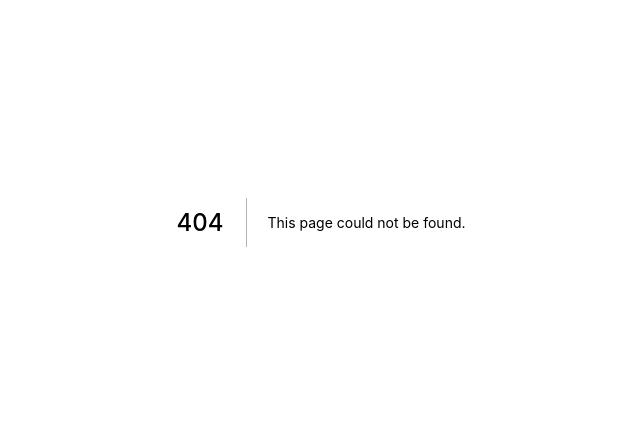
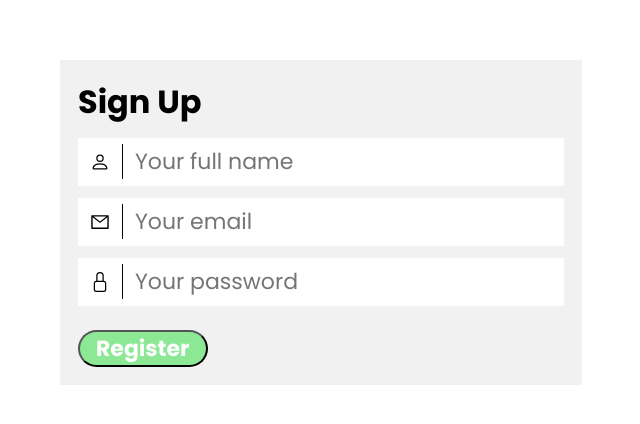
Before and after one commit to wetrustinprize/zork-frontend, a Next.js app: page /signup in a window 1280 px wide. Before the commit this address had no page. Shown: the part 178-602 px from the top of the page, without its empty margins (319-959 px from the left). Built offline with nearby package versions, Linux system fonts and the light colour scheme.

Commit message:
separated login and signup pages

```diff
--- /dev/null
+++ b/src/pages/signup/index.tsx
@@ -0,0 +1,48 @@
+import Head from "next/head";
+
+import ZorkButton from "@components/ZorkButton";
+import ZorkTextInput from "@components/ZorkTextInput";
+
+import { AiOutlineMail } from "react-icons/ai";
+import { BsLock, BsPerson } from "react-icons/bs";
+
+import styles from "./signup.module.scss";
+
+const Signup: React.FC = () => {
+  const handleSingupSubmit = async () => {};
+
+  return (
+    <>
+      <Head>
+        <title>Zork - Sign Up</title>
+      </Head>
+
+      <main className={styles.signup_screen}>
+        <form className={styles.signup} onSubmit={handleSingupSubmit}>
+          <h1>Sign Up</h1>
+          <ZorkTextInput
+            type="text"
+            placeholder="Your full name"
+            icon={<BsPerson size="20px" />}
+            name="fullName"
+          />
+          <ZorkTextInput
+            type="text"
+            placeholder="Your email"
+            icon={<AiOutlineMail size="20px" />}
+            name="email"
+          />
+          <ZorkTextInput
+            type="password"
+            placeholder="Your password"
+            icon={<BsLock size="20px" />}
+            name="password"
+          />
+          <ZorkButton text="Register" isSubmit />
+        </form>
+      </main>
+    </>
+  );
+};
+
+export default Signup;
--- /dev/null
+++ b/src/pages/signup/signup.module.scss
@@ -0,0 +1,23 @@
+.signup_screen {
+  width: 100vw;
+  height: 100vh;
+
+  display: flex;
+  align-items: center;
+  justify-content: center;
+}
+
+.signup {
+  flex: 1 1 auto;
+  margin: 0 30px;
+
+  max-width: 522px;
+
+  background-color: var(--white-500);
+
+  padding: 6px;
+
+  > * {
+    margin: 12px;
+  }
+}
```
Also changed, not shown: src/pages/login/index.tsx (added, +42 -0 lines), src/pages/login/login.module.scss (added, +23 -0 lines).
